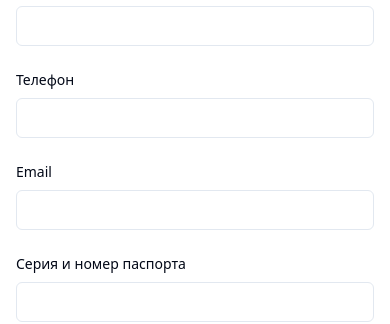
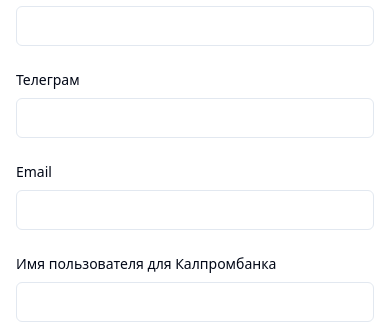
Before and after one commit to almypr/kalprombank, a React (Vite) app: page /open-account in a window 390 px wide. Shown: the part 211-535 px from the top of the page. Built offline with nearby package versions, Linux system fonts and the light colour scheme.

Commit message:
Update form labels for OpenAccount
Changed the label for "fullName" to "имя пользователя для калпромбанка" and updated the label for "phone" to "телеграм" in the OpenAccount component.
[skip gpt_engineer]

```diff
--- a/src/pages/OpenAccount.tsx
+++ b/src/pages/OpenAccount.tsx
@@ -8,9 +8,9 @@ import { toast } from "sonner";
 const OpenAccount = () => {
   const [formData, setFormData] = useState({
     fullName: "",
-    phone: "",
+    telegram: "",
     email: "",
-    passport: "",
+    username: "",
   });
 
   const handleSubmit = (e: React.FormEvent) => {
@@ -39,15 +39,14 @@ const OpenAccount = () => {
               />
             </div>
             <div>
-              <label htmlFor="phone" className="block text-sm font-medium mb-2">
-                Телефон
+              <label htmlFor="telegram" className="block text-sm font-medium mb-2">
+                Телеграм
               </label>
               <Input
-                id="phone"
-                type="tel"
-                value={formData.phone}
+                id="telegram"
+                value={formData.telegram}
                 onChange={(e) =>
-                  setFormData({ ...formData, phone: e.target.value })
+                  setFormData({ ...formData, telegram: e.target.value })
                 }
                 required
               />
@@ -67,14 +66,14 @@ const OpenAccount = () => {
               />
             </div>
             <div>
-              <label htmlFor="passport" className="block text-sm font-medium mb-2">
-                Серия и номер паспорта
+              <label htmlFor="username" className="block text-sm font-medium mb-2">
+                Имя пользователя для Калпромбанка
               </label>
               <Input
-                id="passport"
-                value={formData.passport}
+                id="username"
+                value={formData.username}
                 onChange={(e) =>
-                  setFormData({ ...formData, passport: e.target.value })
+                  setFormData({ ...formData, username: e.target.value })
                 }
                 required
               />
```
